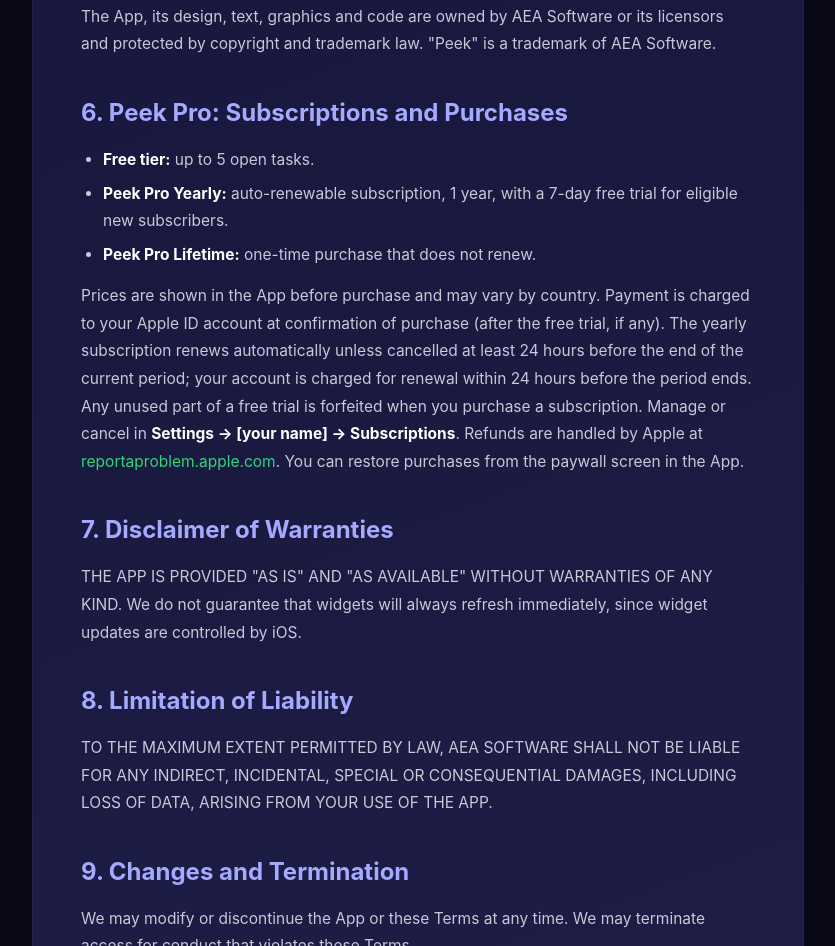
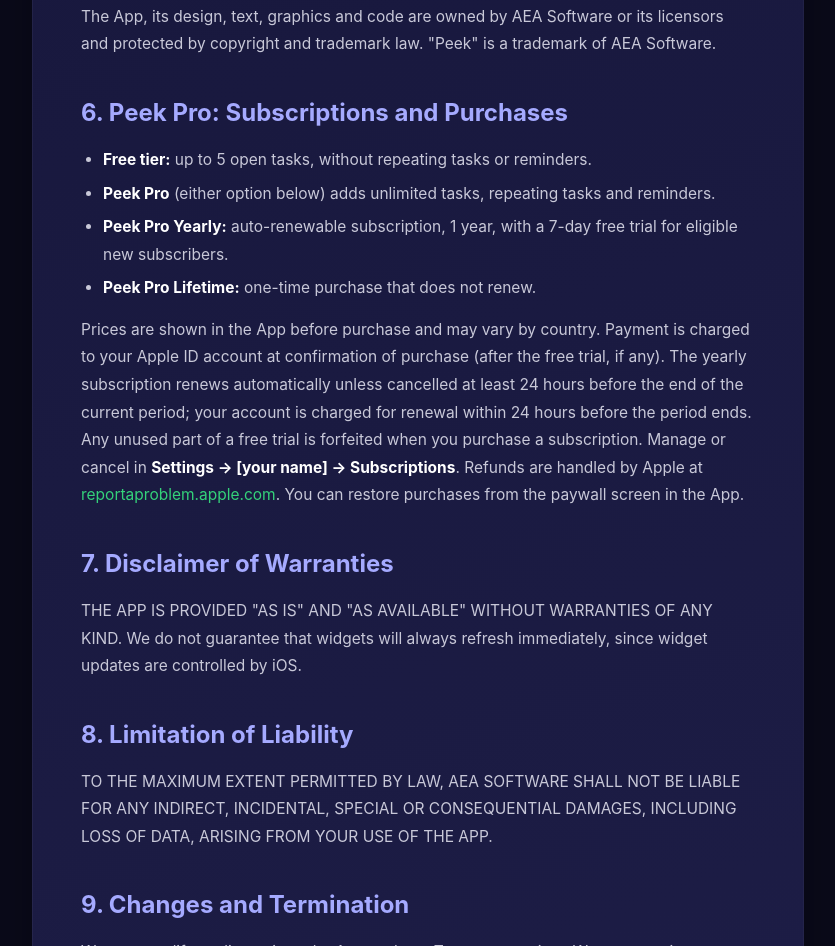
Before and after one commit to theaeasoftware/peekappdocs, a plain HTML site: page terms.html in a window 1280 px wide. Shown: the part 1082-2028 px from the top of the page, without its empty margins (222-1057 px from the left). Drawn offline with Linux system fonts and the light colour scheme.

Commit message:
Terms: state what Pro adds

```diff
--- a/terms.html
+++ b/terms.html
@@ -36,7 +36,7 @@ footer .small{color:var(--t30);font-size:12.5px;margin-top:8px;line-height:1.75}
 <h2>4. Acceptable Use</h2><ul><li>Do not use the App for any unlawful purpose.</li><li>Do not reverse engineer, copy or resell the App.</li><li>Do not interfere with the App's operation.</li></ul>
 <h2>5. Intellectual Property</h2><p>The App, its design, text, graphics and code are owned by AEA Software or its licensors and protected by copyright and trademark law. "Peek" is a trademark of AEA Software.</p>
 <h2>6. Peek Pro: Subscriptions and Purchases</h2>
-<ul><li><strong>Free tier:</strong> up to 5 open tasks.</li><li><strong>Peek Pro Yearly:</strong> auto-renewable subscription, 1 year, with a 7-day free trial for eligible new subscribers.</li><li><strong>Peek Pro Lifetime:</strong> one-time purchase that does not renew.</li></ul>
+<ul><li><strong>Free tier:</strong> up to 5 open tasks, without repeating tasks or reminders.</li><li><strong>Peek Pro</strong> (either option below) adds unlimited tasks, repeating tasks and reminders.</li><li><strong>Peek Pro Yearly:</strong> auto-renewable subscription, 1 year, with a 7-day free trial for eligible new subscribers.</li><li><strong>Peek Pro Lifetime:</strong> one-time purchase that does not renew.</li></ul>
 <p>Prices are shown in the App before purchase and may vary by country. Payment is charged to your Apple ID account at confirmation of purchase (after the free trial, if any). The yearly subscription renews automatically unless cancelled at least 24 hours before the end of the current period; your account is charged for renewal within 24 hours before the period ends. Any unused part of a free trial is forfeited when you purchase a subscription. Manage or cancel in <strong>Settings → [your name] → Subscriptions</strong>. Refunds are handled by Apple at <a href="https://reportaproblem.apple.com" target="_blank">reportaproblem.apple.com</a>. You can restore purchases from the paywall screen in the App.</p>
 <h2>7. Disclaimer of Warranties</h2><p>THE APP IS PROVIDED "AS IS" AND "AS AVAILABLE" WITHOUT WARRANTIES OF ANY KIND. We do not guarantee that widgets will always refresh immediately, since widget updates are controlled by iOS.</p>
 <h2>8. Limitation of Liability</h2><p>TO THE MAXIMUM EXTENT PERMITTED BY LAW, AEA SOFTWARE SHALL NOT BE LIABLE FOR ANY INDIRECT, INCIDENTAL, SPECIAL OR CONSEQUENTIAL DAMAGES, INCLUDING LOSS OF DATA, ARISING FROM YOUR USE OF THE APP.</p>
```
